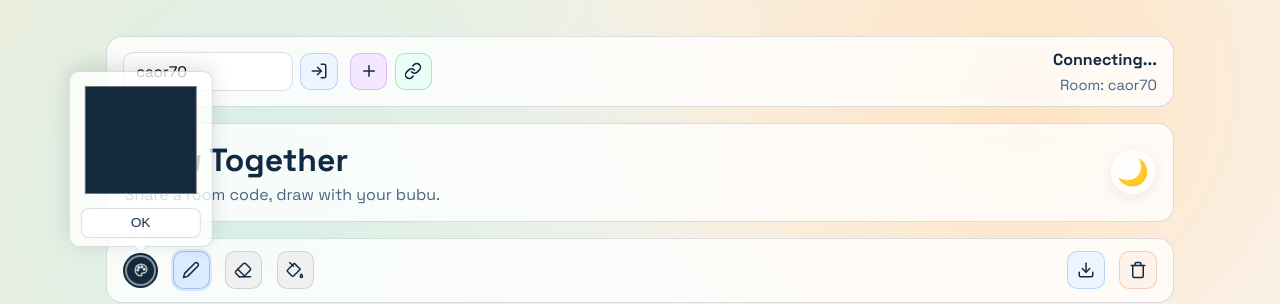
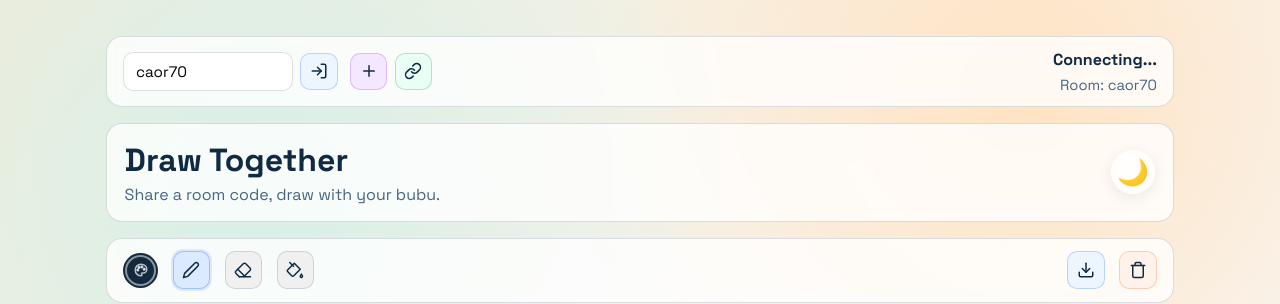
Before and after one commit to HmmMarcelo/Draw-With-Your-BuBu, a website: page public/index.html in a window 1280 px wide. Both pictures are taken after a click on the button 140 px from the left and 270 px from the top of the page. Shown: the top 304 px of the page. Drawn offline with nearby package versions, Linux system fonts and the light colour scheme; no server answers.

Commit message:
Color picker: click swatch opens native color wheel directly, no popup

```diff
--- a/public/app.js
+++ b/public/app.js
@@ -23,8 +23,7 @@ const dlPng = document.getElementById("dl-png");
 const dlJpg = document.getElementById("dl-jpg");
 const bucketBtn = document.getElementById("bucket-btn");
 const colorBtn = document.getElementById("color-btn");
-const colorPopupWrap = colorBtn.closest(".tool-wrap");
-const colorOk = document.getElementById("color-ok");
+
 const brushWrap = brushBtn.closest(".tool-wrap");
 const eraserWrap = eraserBtn.closest(".tool-wrap");
 const eraserCursor = document.getElementById("eraser-cursor");
@@ -190,19 +189,14 @@ function setupUI() {
     if (!brushWrap.contains(e.target)) brushWrap.classList.remove("open");
     if (!eraserWrap.contains(e.target)) eraserWrap.classList.remove("open");
     if (!downloadWrap.contains(e.target)) downloadWrap.classList.remove("open");
-    if (!colorPopupWrap.contains(e.target)) colorPopupWrap.classList.remove("open");
   });
 
   colorBtn.addEventListener("click", () => {
-    colorPopupWrap.classList.toggle("open");
+    colorInput.click();
   });
 
   colorInput.addEventListener("input", () => {
     colorBtn.style.background = colorInput.value;
-  });
-
-  colorOk.addEventListener("click", () => {
-    colorPopupWrap.classList.remove("open");
   });
 
   downloadBtn.addEventListener("click", () => {
--- a/public/index.html
+++ b/public/index.html
@@ -40,10 +40,7 @@
       <section class="controls">
         <div class="tool-wrap">
           <button id="color-btn" type="button" class="color-swatch-btn" style="background:#13293d" title="Color"><svg width="14" height="14" viewBox="0 0 24 24" fill="none" stroke="rgba(255,255,255,0.7)" stroke-width="2.5" stroke-linecap="round" stroke-linejoin="round"><circle cx="13.5" cy="6.5" r="1.5" fill="rgba(255,255,255,0.7)"/><circle cx="17.5" cy="10.5" r="1.5" fill="rgba(255,255,255,0.7)"/><circle cx="8.5" cy="7.5" r="1.5" fill="rgba(255,255,255,0.7)"/><circle cx="6.5" cy="12" r="1.5" fill="rgba(255,255,255,0.7)"/><path d="M12 2C6.5 2 2 6.5 2 12s4.5 10 10 10c.9 0 1.5-.7 1.5-1.5 0-.4-.1-.7-.4-1-.3-.3-.4-.6-.4-1 0-.8.7-1.5 1.5-1.5H16c3.3 0 6-2.7 6-6 0-5.5-4.5-9-10-9Z"/></svg></button>
-          <div class="tool-popup" id="color-popup">
-            <input id="color" type="color" value="#13293d" />
-            <button id="color-ok" type="button">OK</button>
-          </div>
+          <input id="color" type="color" value="#13293d" class="hidden-color-input" />
         </div>
         <div class="tool-wrap">
           <button id="brush-btn" type="button" class="tool-btn active" title="Brush"><svg width="18" height="18" viewBox="0 0 24 24" fill="none" stroke="currentColor" stroke-width="2" stroke-linecap="round" stroke-linejoin="round"><path d="M17 3a2.83 2.83 0 1 1 4 4L7.5 20.5 2 22l1.5-5.5Z"/></svg></button>
--- a/public/styles.css
+++ b/public/styles.css
@@ -264,27 +264,14 @@ h1 {
   transform: scale(1.1);
 }
 
-#color-popup {
-  flex-direction: column;
-  gap: 0.5rem;
-  align-items: stretch;
-}
-
-#color-popup input[type="color"] {
-  width: 120px;
-  height: 120px;
-  padding: 2px;
-  border: none;
-  border-radius: 8px;
-  cursor: pointer;
-  background: transparent;
-}
-
-#color-ok {
-  padding: 0.4rem 0.7rem;
-  font-size: 0.85rem;
-  border-radius: 8px;
-  width: 100%;
+.hidden-color-input {
+  position: absolute;
+  width: 0;
+  height: 0;
+  padding: 0;
+  border: 0;
+  opacity: 0;
+  pointer-events: none;
 }
 
 #download-btn {
```
